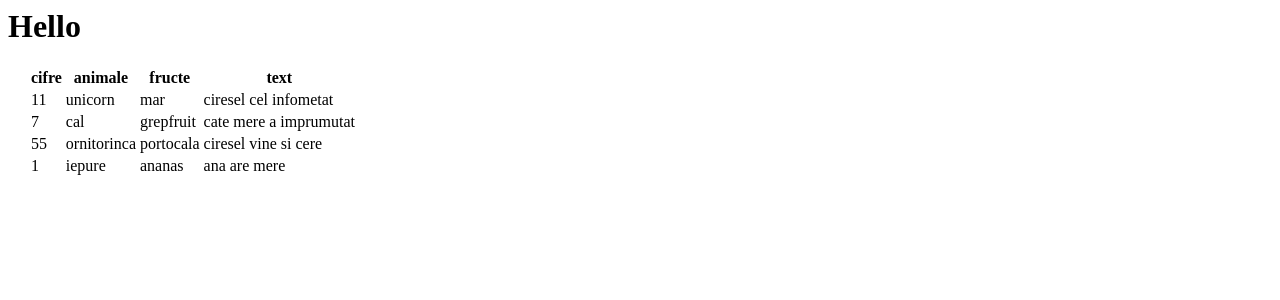
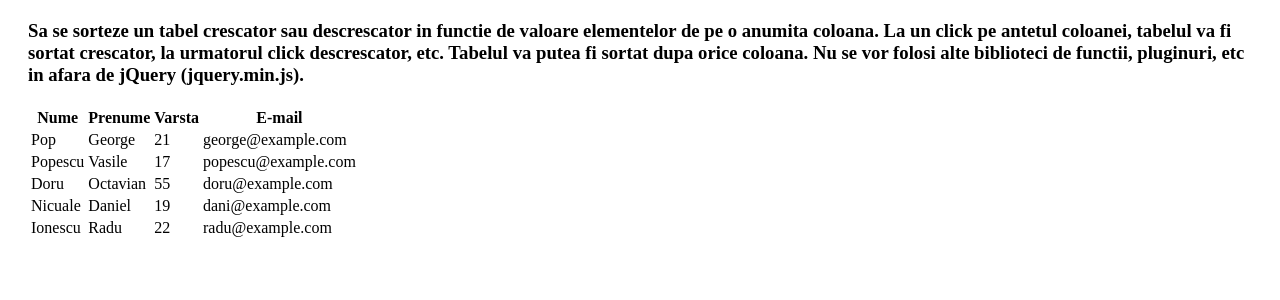
Before and after one commit to sergiulll/Programare-Web, a Node project: template app/components/lab5/tabel_sortat.jade in a window 1280 px wide. Shown: the top 300 px of the page. Run offline with Node 20 templates, Linux system fonts and the light colour scheme; the template is opened without the code that fills it, so the values that code supplies are empty.

Commit message:
refacut lab5

```diff
--- a/app/components/lab5/tabel_sortat.jade
+++ b/app/components/lab5/tabel_sortat.jade
@@ -1,86 +1,122 @@
 block content
-	h1 Hello
+	h3(style="margin:20px;")
+		| Sa se sorteze un tabel crescator sau descrescator
+		| in functie de valoare elementelor de pe o anumita coloana.
+		| La un click pe antetul coloanei, tabelul va fi sortat crescator,
+		| la urmatorul click descrescator, etc.
+		| Tabelul va putea fi sortat dupa orice coloana.
+		| Nu se vor folosi alte biblioteci de functii,
+		| pluginuri, etc in afara de jQuery (jquery.min.js).
 	table(class="tabela_sortare" style="margin:20px;")
 		tr
-			th(class="th_sortare th_cifre") cifre
-			th(class="th_sortare th_animale") animale
-			th(class="th_sortare th_fructe") fructe
-			th(class="th_sortare th_text") text
+			th(class="th_nume") Nume
+			th(class="th_prenume") Prenume
+			th(class="th_varsta") Varsta
+			th(class="th_email") E-mail
 		tr
-			td(class="td_sortare td_cifre") 11
-			td(class="td_sortare td_animale") unicorn
-			td(class="td_sortare td_fructe") mar
-			td(class="td_sortare td_text") ciresel cel infometat
+			td(class="row0 td_nume") Pop
+			td(class="row0 td_prenume") George
+			td(class="row0 td_varsta") 21
+			td(class="row0 td_email") george@example.com
 		tr
-			td(class="td_sortare td_cifre") 7
-			td(class="td_sortare td_animale") cal
-			td(class="td_sortare td_fructe") grepfruit
-			td(class="td_sortare td_text") cate mere a imprumutat
+			td(class="row1 td_nume") Popescu
+			td(class="row1 td_prenume") Vasile
+			td(class="row1 td_varsta") 17
+			td(class="row1 td_email") popescu@example.com
 		tr
-			td(class="td_sortare td_cifre") 55
-			td(class="td_sortare td_animale") ornitorinca
-			td(class="td_sortare td_fructe") portocala
-			td(class="td_sortare td_text") ciresel vine si cere
+			td(class="row2 td_nume") Doru
+			td(class="row2 td_prenume") Octavian
+			td(class="row2 td_varsta") 55
+			td(class="row2 td_email") doru@example.com
 		tr
-			td(class="td_sortare td_cifre") 1
-			td(class="td_sortare td_animale") iepure
-			td(class="td_sortare td_fructe") ananas
-			td(class="td_sortare td_text") ana are mere
+			td(class="row3 td_nume") Nicuale
+			td(class="row3 td_prenume") Daniel
+			td(class="row3 td_varsta") 19
+			td(class="row3 td_email") dani@example.com
+		tr
+			td(class="row4 td_nume") Ionescu
+			td(class="row4 td_prenume") Radu
+			td(class="row4 td_varsta") 22
+			td(class="row4 td_email") radu@example.com
 block javascript
 	script(type="text/javascript").
 		$(document).ready(function(){
-			var cifre_order=true;
-			var animals_order=true;
-			var fructe_order=true;
-			var text_order=true;
+			var varsta_order=false;
+			var nume_order=false;
+			var prenume_order=false;
+			var mail_order=false;
 			function sortare(cl_th,ls_order){
-				var myArray=[];
+				var myArray =[];
+				var row = [];
+				var tabel_final = [];
+				var k = 0;
 				$(cl_th).each(function(i, obj) {
 					myArray[i] = $(this).text();
 				});
-				if(ls_order){
+				//construim fiecare linie si o punem intr-un row
+				for(var i = 0; i < myArray.length; i++) {
+					row[i] = $(".row"+i);
+				}
+				//sortare numerica sau alfabetica
+				// if(cl_th == ".td_varsta"){
+				// 	!ls_order == true ? myArray.sort(function(a,b){return a - b}) : myArray.sort(function(a,b){return b - a});
+				// }else{
+				// 	!ls_order == true ? myArray.sort() : myArray.reverse();
+				// }
+				if(!ls_order){
 					myArray.sort();
 				}else{
 					myArray.reverse();
 				}
-				console.log(myArray);
-				$(cl_th).each(function(i, obj) {
-					$(this).text(myArray[i]);
-				});
+				for(var i = 0; i < myArray.length; i++){
+					for (var j = 0; j < row.length; j++){
+						// verificam si punem in matricea tabel_final
+						// row-ul care se potriveste cu ordinea array-ului sortat
+						if(myArray[i] == $(".row"+j+cl_th).text() ){
+							tabel_final[k]=[];
+							tabel_final[k].push($(".row"+j+".td_nume").text(),
+										$(".row"+j+".td_prenume").text(),
+										$(".row"+j+".td_varsta").text(),
+										$(".row"+j+".td_email").text()
+									);
+							k++;
+						}
+					}
+				}
+				//reconstruim tabelul in ordinea pusa in tabel_final
+				for(var i = 0; i < tabel_final.length; i++) {
+					$(".row"+i+".td_nume").text(tabel_final[i][0]);
+					$(".row"+i+".td_prenume").text(tabel_final[i][1]);
+					$(".row"+i+".td_varsta").text(tabel_final[i][2]);
+					$(".row"+i+".td_email").text(tabel_final[i][3]);
+				}
 			}
-			function sortareNumere(cl_th,ls_order){
-				var myArr=[];
-				$(cl_th).each(function(i, obj) {
-					myArr[i] = $(this).text();
-				});
-				if(ls_order){
-					myArr.sort(function(a,b){return a - b});
-				}else{
-					myArr.sort(function(a,b){return b - a});
-				}
-				console.log(myArr);
-				$(cl_th).each(function(i, obj) {
-					$(this).text(myArr[i]);
-				});
-			}
-			$(".th_cifre").on("click",function(){
-				console.log("sorting td_cifre...");
-				sortareNumere(".td_cifre",cifre_order);
-				cifre_order=!cifre_order;
+			$(".th_varsta").on("click",function(){
+				sortare(".td_varsta",varsta_order);
+				varsta_order=!varsta_order;
+				nume_order=false;
+				prenume_order=false;
+				mail_order=false;
 			});
-			$(".th_animale").on("click",function(){
-				console.log("sorting td_animale...");
-				sortare(".td_animale",animals_order);
-				animals_order=!animals_order;
+			$(".th_nume").on("click",function(){
+				sortare(".td_nume",nume_order);
+				varsta_order=false;
+				nume_order=!nume_order;
+				prenume_order=false;
+				mail_order=false;
 			});
-			$(".th_fructe").on("click",function(){
-				console.log("sorting td_fructe...");
-				sortare(".td_fructe",fructe_order);
-				fructe_order=!fructe_order;
+			$(".th_prenume").on("click",function(){
+				sortare(".td_prenume",prenume_order);
+				varsta_order=false;
+				nume_order=false;
+				prenume_order=!prenume_order;
+				mail_order=false;
 			});
-			$(".th_text").on("click",function(){
-				console.log("sorting td_text...");
-				sortare(".td_text",text_order);
-				text_order=!text_order;
+			$(".th_email").on("click",function(){
+				sortare(".td_email",mail_order);
+				varsta_order=false;
+				nume_order=false;
+				prenume_order=false;
+				mail_order=!mail_order;
 			});
 		});
```
Also changed, not shown: app/components/lab5/styles/tabel_sortat.scss (+8 -2 lines).
